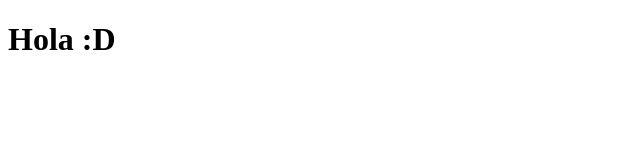
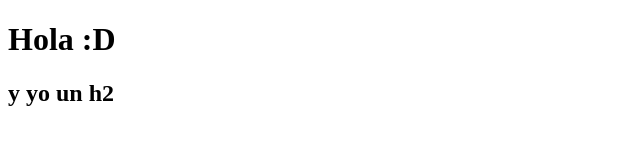
Before and after one commit to LeandroFGA1/prueba_1, a plain HTML site: page index.html in a window 1280 px wide. Shown: the whole page, without its empty margins (0-640 px from the left). Drawn offline with Linux system fonts and the light colour scheme.

Commit message:
sumado-h2

```diff
--- a/index.html
+++ b/index.html
@@ -8,6 +8,7 @@
 </head>
 <body>
     <h1>Hola :D</h1>
+    <h2>y yo un h2</h2>
 
 </body>
 </html>
```
